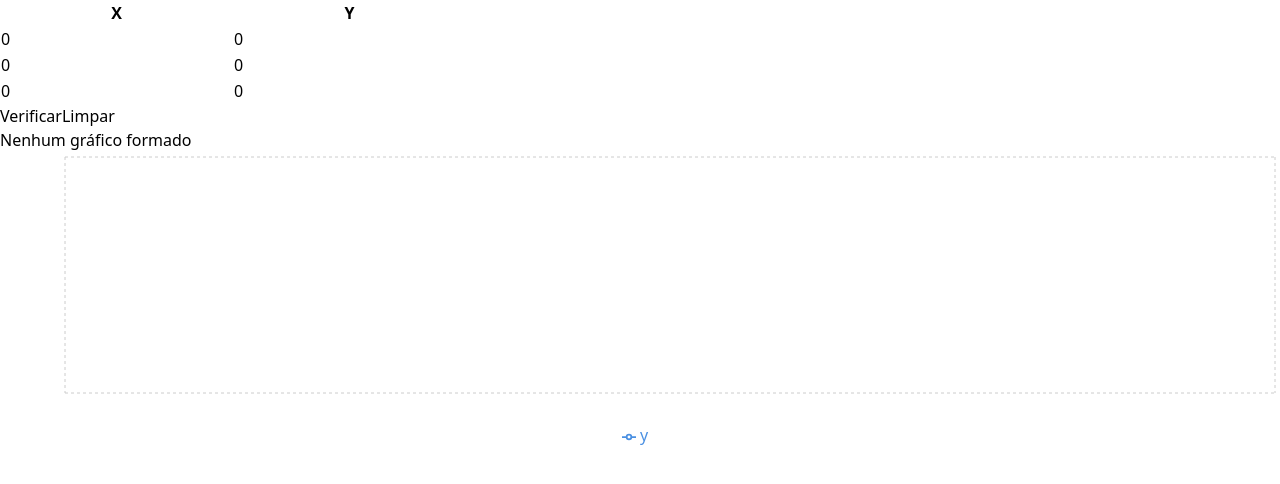
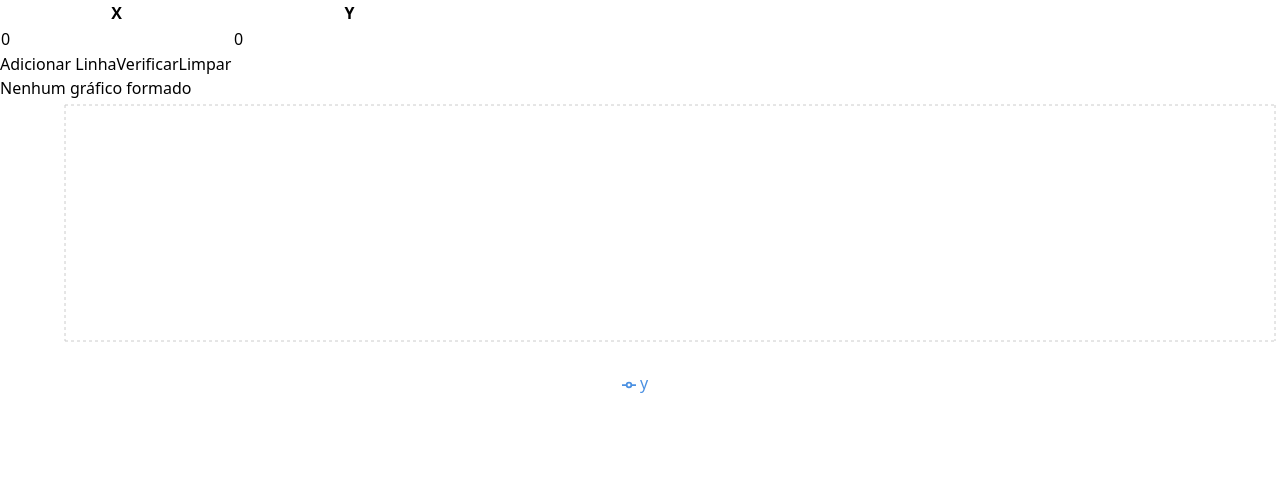
Before and after one commit to Baldasar/ajuste-de-curva, a React (Vite) app: page / in a window 1280 px wide. Shown: the top 484 px of the page. Built offline with nearby package versions, Linux system fonts and the light colour scheme.

Commit message:
alterado para a quantidade de valores serem dinamicos

```diff
--- a/src/App.jsx
+++ b/src/App.jsx
@@ -12,9 +12,7 @@ import {
 import regression from "regression";
 
 export default function App() {
-  const [coordsOne, setCoordsOne] = useState({ x: 0, y: 0 });
-  const [coordsTwo, setCoordsTwo] = useState({ x: 0, y: 0 });
-  const [coordsThree, setCoordsThree] = useState({ x: 0, y: 0 });
+  const [coords, setCoords] = useState([{ x: 0, y: 0 }]);
   const [labelType, setLabelType] = useState("Nenhum gráfico formado");
   const [law, setLaw] = useState("");
   const [data, setData] = useState([]);
@@ -46,24 +44,28 @@ export default function App() {
   }
 
   function handleVerify() {
-    const points = [
-      [coordsOne.x, coordsOne.y],
-      [coordsTwo.x, coordsTwo.y],
-      [coordsThree.x, coordsThree.y],
-    ];
-
+    const points = coords.map(coord => [coord.x, coord.y]);
     const model = bestFitModel(points);
     setLabelType(model);
     setData(points.map((point) => ({ x: point[0], y: point[1] })));
   }
 
   const limpar = () => {
-    setCoordsOne({ x: 0, y: 0 });
-    setCoordsTwo({ x: 0, y: 0 });
-    setCoordsThree({ x: 0, y: 0 });
+    setCoords([{ x: 0, y: 0 }]);
     setLabelType("Nenhum gráfico formado");
     setLaw("");
     setData([]);
+  };
+
+  const addRow = () => {
+    setCoords([...coords, { x: 0, y: 0 }]);
+  };
+
+  const handleCoordChange = (index, axis, value) => {
+    const updatedCoords = coords.map((coord, i) =>
+      i === index ? { ...coord, [axis]: Number(value) } : coord
+    );
+    setCoords(updatedCoords);
   };
 
   return (
@@ -77,19 +79,13 @@ export default function App() {
             </tr>
           </thead>
           <tbody>
-            {[coordsOne, coordsTwo, coordsThree].map((coord, index) => (
+            {coords.map((coord, index) => (
               <tr key={index}>
                 <td className="border border-gray-300 px-4 py-2">
                   <input
                     type="number"
                     value={coord.x}
-                    onChange={(e) =>
-                      index === 0
-                        ? setCoordsOne({ ...coordsOne, x: Number(e.target.value) })
-                        : index === 1
-                        ? setCoordsTwo({ ...coordsTwo, x: Number(e.target.value) })
-                        : setCoordsThree({ ...coordsThree, x: Number(e.target.value) })
-                    }
+                    onChange={(e) => handleCoordChange(index, "x", e.target.value)}
                     className="w-full p-2 bg-gray-50 text-gray-900 rounded border border-gray-300"
                   />
                 </td>
@@ -97,13 +93,7 @@ export default function App() {
                   <input
                     type="number"
                     value={coord.y}
-                    onChange={(e) =>
-                      index === 0
-                        ? setCoordsOne({ ...coordsOne, y: Number(e.target.value) })
-                        : index === 1
-                        ? setCoordsTwo({ ...coordsTwo, y: Number(e.target.value) })
-                        : setCoordsThree({ ...coordsThree, y: Number(e.target.value) })
-                    }
+                    onChange={(e) => handleCoordChange(index, "y", e.target.value)}
                     className="w-full p-2 bg-gray-50 text-gray-900 rounded border border-gray-300"
                   />
                 </td>
@@ -113,14 +103,20 @@ export default function App() {
         </table>
         <div className="flex gap-4 mt-4">
           <button
+            onClick={addRow}
+            className="px-4 py-2 bg-green-500 hover:bg-green-600 rounded text-white shadow-md"
+          >
+            Adicionar Linha
+          </button>
+          <button
             onClick={handleVerify}
-            className="px-6 py-2 bg-blue-500 hover:bg-blue-600 rounded text-white shadow-md"
+            className="px-4 py-2 bg-blue-500 hover:bg-blue-600 rounded text-white shadow-md"
           >
             Verificar
           </button>
           <button
             onClick={limpar}
-            className="px-6 py-2 bg-gray-500 hover:bg-gray-600 rounded text-white shadow-md"
+            className="px-4 py-2 bg-gray-500 hover:bg-gray-600 rounded text-white shadow-md"
           >
             Limpar
           </button>
```
